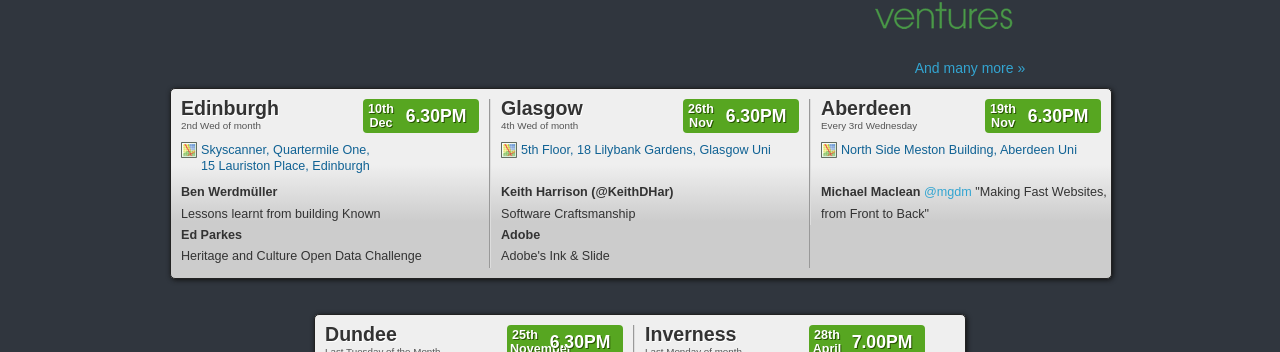
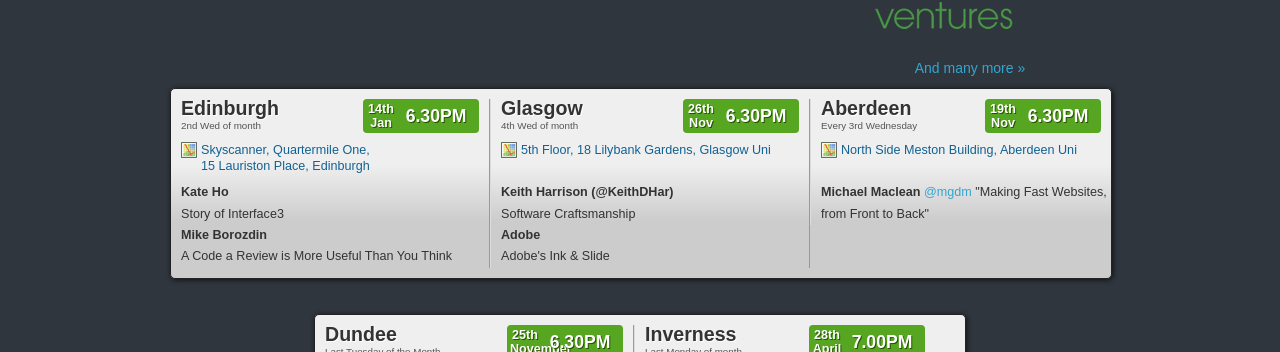
Before and after one commit to techmeetup/techmeetup.co.uk, a Jekyll site: the page built from index.html, in a window 1280 px wide. Shown: the part 311-663 px from the top of the page. Built offline with Jekyll 4.4.1, drawn with Linux system fonts in a browser that asks for light colours.

Commit message:
index: add Edinburgh January 15 meetup.

```diff
--- a/index.html
+++ b/index.html
@@ -34,20 +34,20 @@
     <span>2nd Wed of month</span>
     <p><a href="https://www.google.co.uk/maps/place/Quartermile+One+Lauriston+Place/@55.9444215,-3.1946043,17z/data=!3m1!4b1!4m2!3m1!1s0x4887c79c80ea3bbf:0x875b29c71924b77d" class="map">Skyscanner, Quartermile One,<br>15 Lauriston Place, Edinburgh</a></p>
     <p>
-      <strong>Ben Werdmüller</strong>
+      <strong>Kate Ho</strong>
       <br>
-      Lessons learnt from building Known
+      Story of Interface3
     </p>
     <p>
-      <strong>Ed Parkes</strong>
+      <strong>Mike Borozdin</strong>
       <br>
-      Heritage and Culture Open Data Challenge
+      A Code a Review is More Useful Than You Think
     </p>
     <div class="datewrapper">
       <div class="when">
         <div class="daywrap">
-          <div class="day">10th</div>
-          <div class="month">Dec</div>
+          <div class="day">14th</div>
+          <div class="month">Jan</div>
         </div>
         <div class="time">6.30PM</div>
       </div>
```
